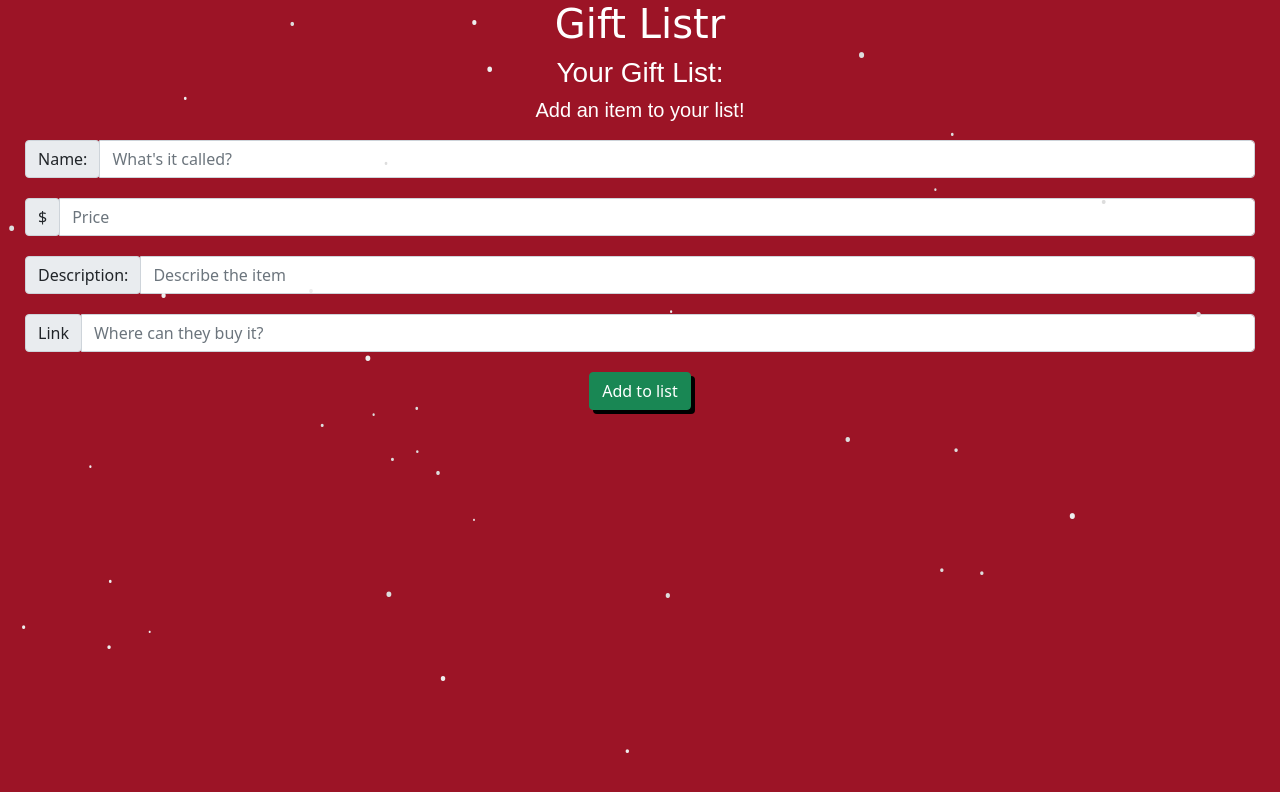
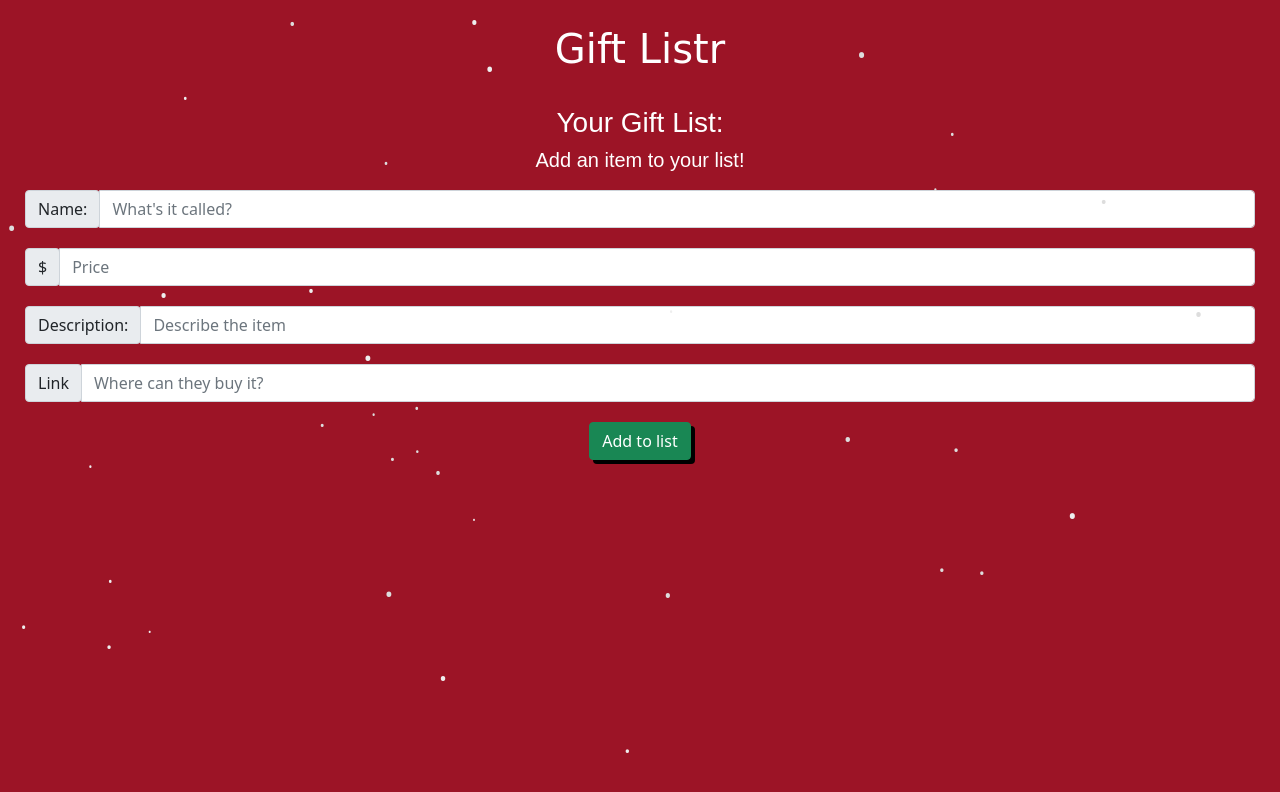
Before and after one commit to tironam/christmaslistr, a website: page public/index.html in a window 1280 px wide. Drawn offline with nearby package versions, Linux system fonts and the light colour scheme; no server answers.

Commit message:
Changed name on title in HTML

```diff
--- a/public/index.html
+++ b/public/index.html
@@ -3,7 +3,7 @@
 <head>
     <meta charset="UTF-8">
     <meta name="viewport" content="width=device-width, initial-scale=1.0">
-    <title>Christmas Listr</title>
+    <title>Gift Listr</title>
 
     <link rel="stylesheet" href="reset.css">
     <link rel="stylesheet" href="style.css">
--- a/public/style.css
+++ b/public/style.css
@@ -9,7 +9,7 @@ h1, h3, h5 {
 
 h1 {
     font-family: cursive;
-    margin-top: 20px;
+    padding: 25px;
 }
 
 h3, h5 {
```
